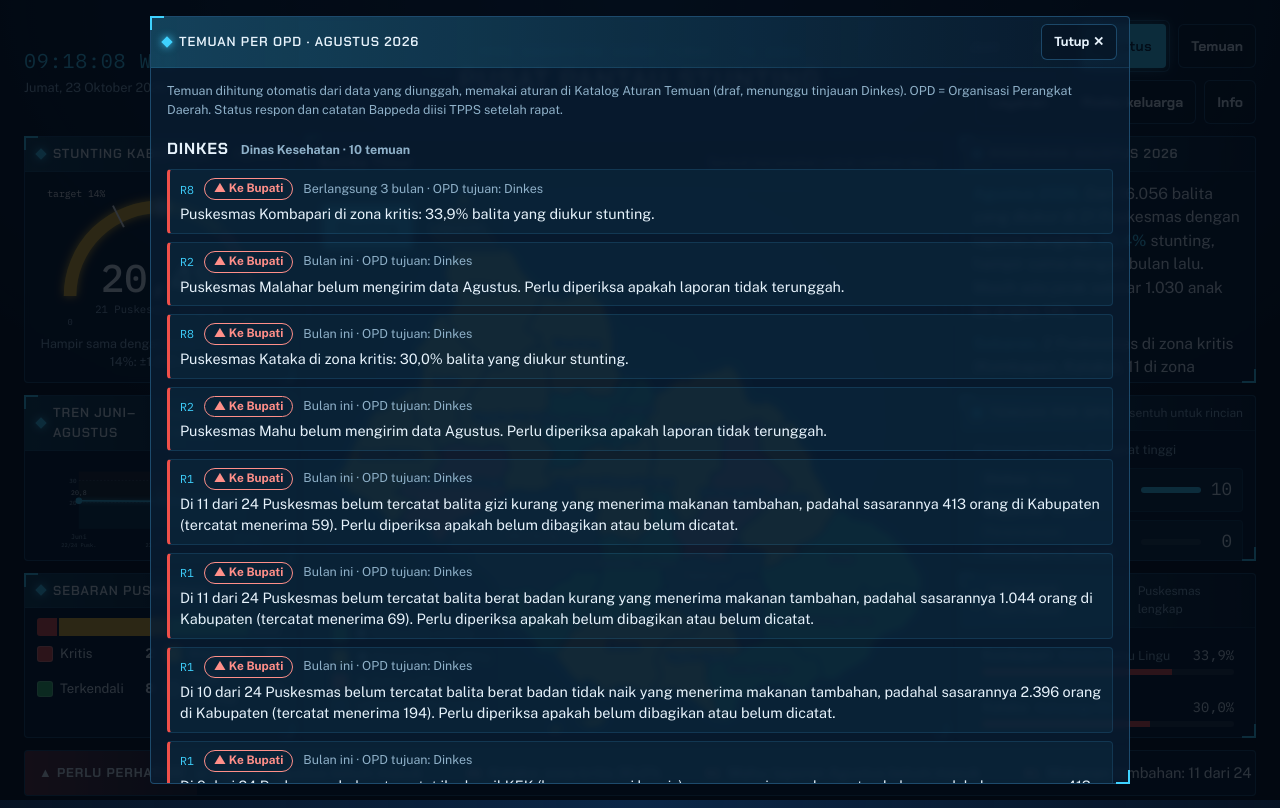
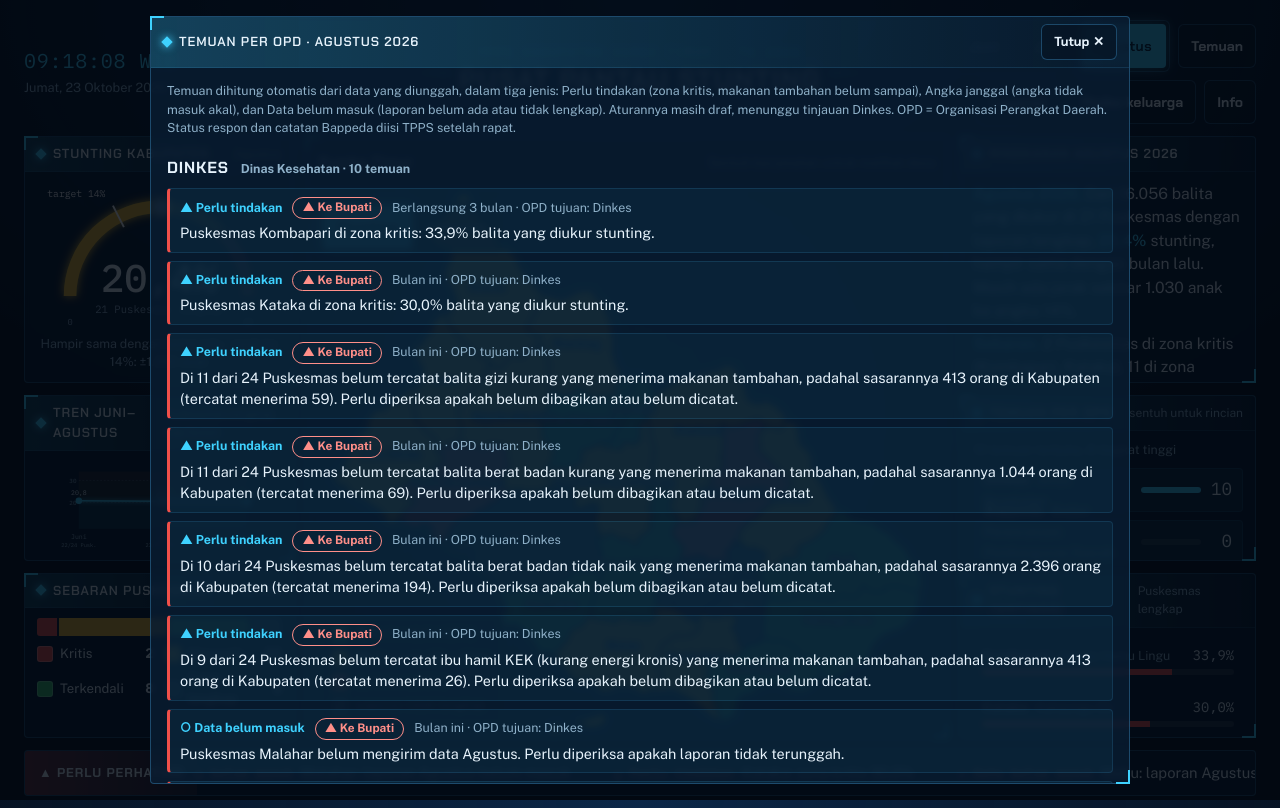
Before and after one commit to KawanBaikIndonesia/dashboard-stunting, a plain HTML site: page index.html in a window 1280 px wide. Both pictures are taken after a click on the button "Temuan". Drawn offline with nearby package versions, Linux system fonts and the light colour scheme.

Commit message:
Update index ganti R.html

```diff
--- a/index.html
+++ b/index.html
@@ -114,7 +114,7 @@ svg.map{position:absolute;inset:0;width:100%;height:100%;touch-action:manipulati
 .fnd{border:1px solid var(--edge2);border-left:3px solid var(--warn);border-radius:4px;padding:8px 10px;display:flex;flex-direction:column;gap:3px;background:rgba(63,210,255,.05)}
 .fnd.hi{border-left-color:var(--crit)}
 .fnd .h{display:flex;flex-wrap:wrap;gap:4px 10px;align-items:center}
-.fnd .id{font-family:var(--mono);font-size:.72rem;color:var(--cy)}
+.fnd .id{font-family:var(--sans);font-weight:700;font-size:.78rem;color:var(--cy)}
 .fnd p{font-size:.9rem}
 .empty{border:1px dashed var(--edge);border-radius:4px;padding:10px;color:var(--muted);font-size:.86rem}
 
@@ -239,6 +239,9 @@ function findings(m){
         text:`Di ${n0} dari ${P.length} Puskesmas belum tercatat ${lab} yang menerima makanan tambahan, padahal sasarannya ${fmt(tot)} orang di Kabupaten (tercatat menerima ${fmt(got)}). Perlu diperiksa apakah belum dibagikan atau belum dicatat.`,age:1,g,n0})}});
   return out;
 }
+const KIND={R1:'tindak',R8:'tindak',R6:'angka',R7:'angka',R2:'data',R3:'data',R4:'data',R5:'data'};
+const KL={tindak:['▲','Perlu tindakan',0],angka:['◆','Angka janggal',1],data:['○','Data belum masuk',2]};
+const kindOf=f=>KL[KIND[f.rule]];
 function diffFindings(m){const pm=prevM(m);if(!pm)return null;const a=new Set(findings(pm).map(f=>f.key)),b=findings(m).map(f=>f.key);const bs=new Set(b);
   return{baru:b.filter(k=>!a.has(k)).length,selesai:[...a].filter(k=>!bs.has(k)).length}}
 
@@ -367,7 +370,7 @@ function trend(vals,counts,valid_){const W=330,H=150,pl=30,pr=16,pt=18,pb=36;con
   pts.forEach((p,i)=>{if(!p)return;const sel=MONTHS[i]===cur.month;s+=`<circle cx="${p[0]}" cy="${p[1]}" r="${sel?6:4.5}" fill="${valid_[i]?'var(--cy)':'#06142a'}" stroke="var(--cy)" stroke-width="2"/><text x="${p[0]}" y="${p[1]-10}" text-anchor="middle" font-size="11" style="fill:var(--fg)">${fmt(vals[i],1)}</text>`});
   MONTHS.forEach((m,i)=>s+=`<text x="${xs(i)}" y="${H-18}" text-anchor="middle" font-size="11" style="${m===cur.month?'fill:var(--cy)':''}">${m}</text><text x="${xs(i)}" y="${H-5}" text-anchor="middle" font-size="9">${counts[i]}</text>`);
   return s+'</svg>'}
-function fndHTML(f){return`<div class="fnd ${f.level==='bupati'?'hi':''}"><div class="h"><span class="id">${f.rule}</span>${f.level==='bupati'?'<span class="tag t-crit">▲ Ke Bupati</span>':'<span class="tag t-warn">◆ Ke TPPS</span>'}<span class="sm">${f.age>1?'Berlangsung '+f.age+' bulan':'Bulan ini'} · OPD tujuan: ${f.opd}</span></div><p>${esc(f.text)}</p></div>`}
+function fndHTML(f){return`<div class="fnd ${f.level==='bupati'?'hi':''}"><div class="h"><span class="id">${kindOf(f)[0]} ${kindOf(f)[1]}</span>${f.level==='bupati'?'<span class="tag t-crit">▲ Ke Bupati</span>':'<span class="tag t-warn">◆ Ke TPPS</span>'}<span class="sm">${f.age>1?'Berlangsung '+f.age+' bulan':'Bulan ini'} · OPD tujuan: ${f.opd}</span></div><p>${esc(f.text)}</p></div>`}
 const OPDS=[['Dinkes','Dinas Kesehatan'],['Bappeda','Badan Perencanaan Pembangunan Daerah (TPPS)'],['PUPR','Pekerjaan Umum dan Penataan Ruang'],['DPMD','Pemberdayaan Masyarakat dan Desa']];
 const bindDesaBtns=root=>root.querySelectorAll('[data-i]').forEach(b=>b.onclick=()=>pickDesa(+b.dataset.i));
 
@@ -413,14 +416,14 @@ function desaListHTML(k){const ds=desaByK[k].filter(d=>d.e).slice().sort((a,b)=>
 
 /* ---------- pita, lapisan, jam ---------- */
 function renderTicker(){const F=findings(cur.month).filter(f=>f.level==='bupati');const mv=$('mv');
-  const items=F.length?F.map(f=>`<button data-opd="${f.opd}"><b>${f.rule}</b>${esc(f.short)}</button>`).join(''):'<span class="sm" style="padding-left:12px">Tidak ada temuan tingkat tinggi bulan ini.</span>';
+  const items=F.length?F.map(f=>`<button data-opd="${f.opd}"><b>${kindOf(f)[0]} ${kindOf(f)[1]}</b>${esc(f.short)}</button>`).join(''):'<span class="sm" style="padding-left:12px">Tidak ada temuan tingkat tinggi bulan ini.</span>';
   mv.innerHTML=items+(F.length?items:'');mv.querySelectorAll('[data-opd]').forEach(b=>b.onclick=()=>openTemuan(b.dataset.opd))}
 const ov=$('ov');
 function openOv(t,h,focus){$('ovT').textContent=t;$('ovB').innerHTML=h;ov.classList.remove('hide');$('ovX').focus();if(focus){const g=$('g-'+focus);if(g)g.scrollIntoView({block:'start'})}}
 function closeOv(){ov.classList.add('hide')}
 function openTemuan(opd){const m=cur.month,F=findings(m);
-  openOv('Temuan per OPD · '+m+' 2026',`<p class="sm">Temuan dihitung otomatis dari data yang diunggah, memakai aturan di Katalog Aturan Temuan (draf, menunggu tinjauan Dinkes). OPD = Organisasi Perangkat Daerah. Status respon dan catatan Bappeda diisi TPPS setelah rapat.</p>`+
-  OPDS.map(([k,n])=>{const L=F.filter(f=>f.opd===k).sort((a,b)=>(a.level==='bupati'?0:1)-(b.level==='bupati'?0:1)||b.age-a.age);
+  openOv('Temuan per OPD · '+m+' 2026',`<p class="sm">Temuan dihitung otomatis dari data yang diunggah, dalam tiga jenis: Perlu tindakan (zona kritis, makanan tambahan belum sampai), Angka janggal (angka tidak masuk akal), dan Data belum masuk (laporan belum ada atau tidak lengkap). Aturannya masih draf, menunggu tinjauan Dinkes. OPD = Organisasi Perangkat Daerah. Status respon dan catatan Bappeda diisi TPPS setelah rapat.</p>`+
+  OPDS.map(([k,n])=>{const L=F.filter(f=>f.opd===k).sort((a,b)=>kindOf(a)[2]-kindOf(b)[2]||(a.level==='bupati'?0:1)-(b.level==='bupati'?0:1)||b.age-a.age);
     return`<div id="g-${k}" style="display:flex;flex-direction:column;gap:8px"><h3>${k}<span class="sm" style="text-transform:none;letter-spacing:0;font-family:var(--sans)">${n} · ${L.length} temuan</span></h3>${L.length?L.map(fndHTML).join(''):`<div class="empty">${k==='Dinkes'?'Tidak ada temuan otomatis bulan ini.':k==='Bappeda'?'Catatan rekomendasi TPPS bulan ini diisi staf Bappeda setelah rapat.':'Belum ada temuan otomatis. Temuan sanitasi dan air minum menunggu data KRS (Keluarga Risiko Stunting) yang terbaru dan penjelasan kodenya.'}</div>`}</div>`}).join(''),opd)}
 function openAbout(){openOv('Tentang data ini',`<ul>
   <li><b>Sumber.</b> Tarikan bulanan SigiziKesga/e-PPGBM per Puskesmas (Juni–Agustus 2026) dan laporan per desa e-PPGBM (Juni). Batas wilayah: Badan Informasi Geospasial.</li>
```
